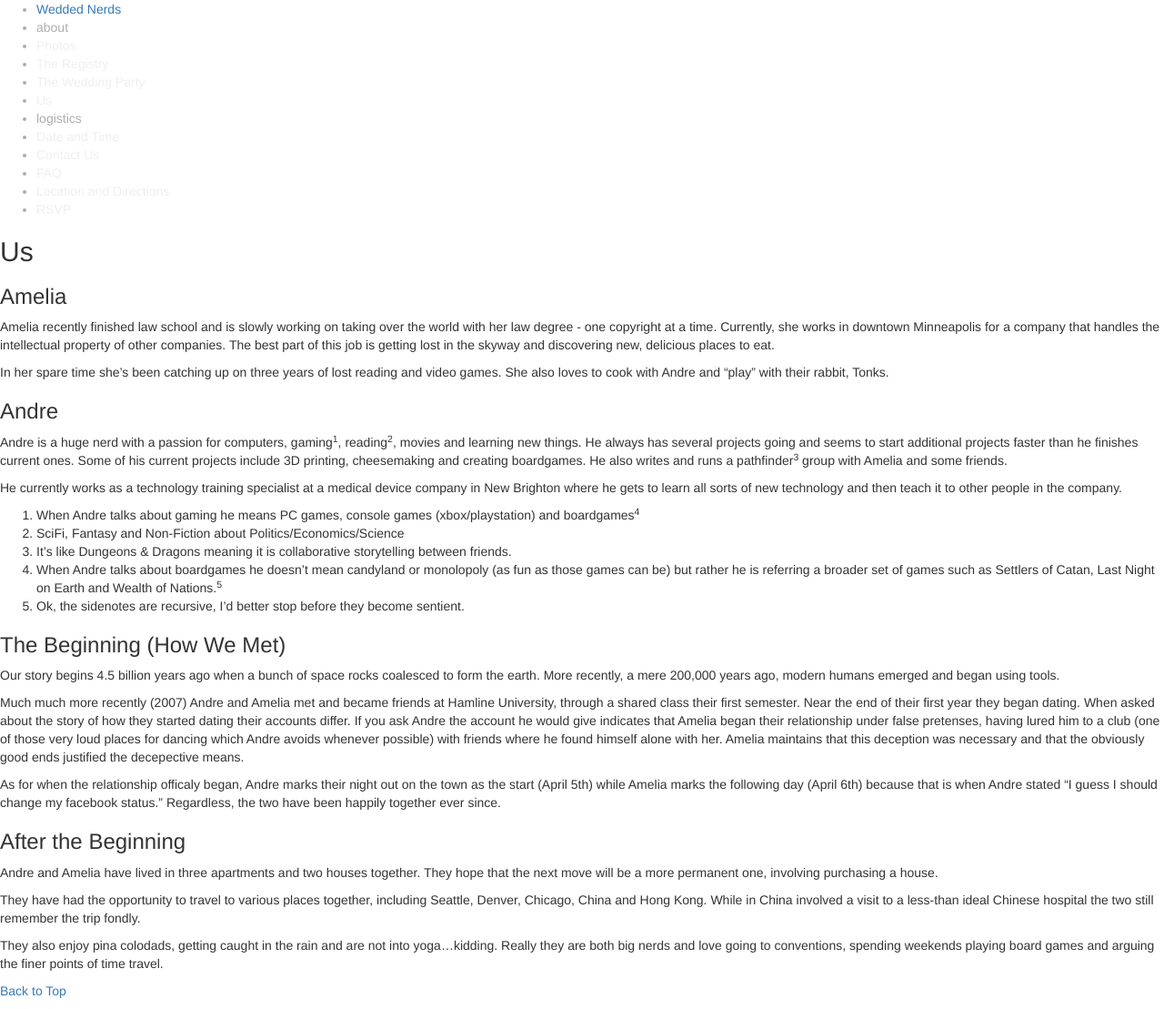
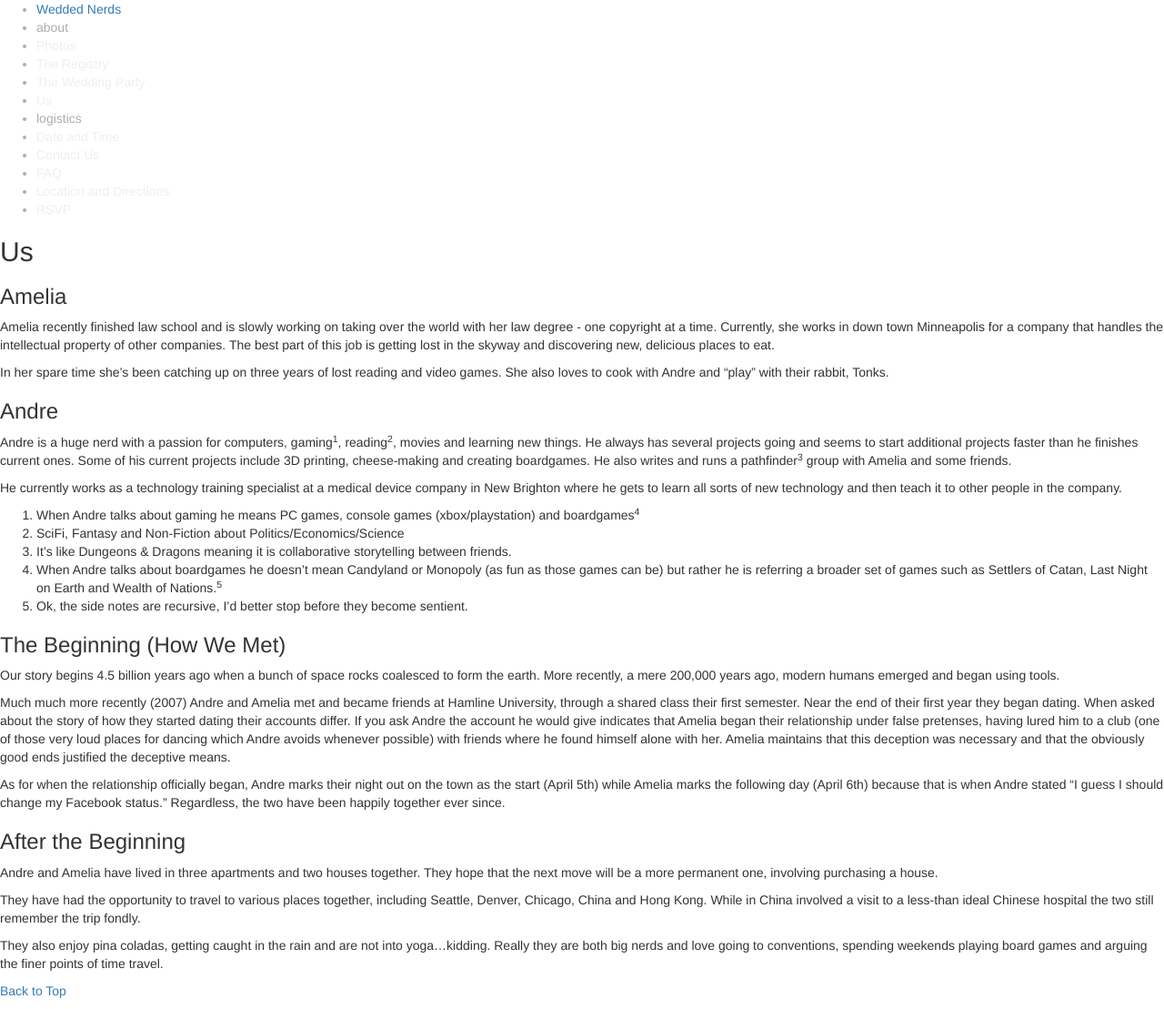
Before and after one commit to weddednerds/weddednerds.github.io, a Jekyll site: the page built from about/us.md, in a window 1280 px wide. Shown: the whole page at 91% size. Built offline with Jekyll 4.4.1, drawn with Linux system fonts in a browser that asks for light colours; nearby versions of some CDN libraries; library files that are not in the unit come from our copies; comment, search, counter and statistics services are not loaded.

Commit message:
holy spelling errors batman!
probably didn't get them all, I am not a poke-master

```diff
--- a/about/us.md
+++ b/about/us.md
@@ -6,31 +6,31 @@ resource: true
 ---
 
 ###Amelia
-Amelia recently finished law school and is slowly working on taking over the world with her law degree - one copyright at a time. Currently, she works in downtown Minneapolis for a company that handles the intellectual property of other companies. The best part of this job is getting lost in the skyway and discovering new, delicious places to eat.
+Amelia recently finished law school and is slowly working on taking over the world with her law degree - one copyright at a time. Currently, she works in down town Minneapolis for a company that handles the intellectual property of other companies. The best part of this job is getting lost in the skyway and discovering new, delicious places to eat.
 
 In her spare time she's been catching up on three years of lost reading and video games. She also loves to cook with Andre and "play" with their rabbit, Tonks.
 
 ###Andre
-Andre is a huge nerd with a passion for computers, gaming<sup>1</sup>, reading<sup>2</sup>, movies and learning new things. He always has several projects going and seems to start additional projects faster than he finishes current ones. Some of his current projects include 3D printing, cheesemaking and creating boardgames. He also writes and runs a pathfinder<sup>3</sup> group with Amelia and some friends.
+Andre is a huge nerd with a passion for computers, gaming<sup>1</sup>, reading<sup>2</sup>, movies and learning new things. He always has several projects going and seems to start additional projects faster than he finishes current ones. Some of his current projects include 3D printing, cheese-making and creating boardgames. He also writes and runs a pathfinder<sup>3</sup> group with Amelia and some friends.
 
 He currently works as a technology training specialist at a medical device company in New Brighton where he gets to learn all sorts of new technology and then teach it to other people in the company.
 
 1. When Andre talks about gaming he means PC games, console games (xbox/playstation) and boardgames<sup>4</sup>
 2. SciFi, Fantasy and Non-Fiction about Politics/Economics/Science
 3. It's like Dungeons & Dragons meaning it is collaborative storytelling between friends.
-4. When Andre talks about boardgames he doesn't mean candyland or monolopoly (as fun as those games can be) but rather he is referring a broader set of games such as Settlers of Catan, Last Night on Earth and Wealth of Nations.<sup>5</sup>
-5. Ok, the sidenotes are recursive, I'd better stop before they become sentient.
+4. When Andre talks about boardgames he doesn't mean Candyland or Monopoly (as fun as those games can be) but rather he is referring a broader set of games such as Settlers of Catan, Last Night on Earth and Wealth of Nations.<sup>5</sup>
+5. Ok, the side notes are recursive, I'd better stop before they become sentient.
 
 ###The Beginning (How We Met)
 Our story begins 4.5 billion years ago when a bunch of space rocks coalesced to form the earth.  More recently, a mere 200,000 years ago, modern humans emerged and began using tools.
 
-Much much more recently (2007) Andre and Amelia met and became friends at Hamline University, through a shared class their first semester. Near the end of their first year they began dating. When asked about the story of how they started dating their accounts differ. If you ask Andre the account he would give indicates that Amelia began their relationship under false pretenses, having lured him to a club (one of those very loud places for dancing which Andre avoids whenever possible) with friends where he found himself alone with her. Amelia maintains that this deception was necessary and that the obviously good ends justified the decepective means.
+Much much more recently (2007) Andre and Amelia met and became friends at Hamline University, through a shared class their first semester. Near the end of their first year they began dating. When asked about the story of how they started dating their accounts differ. If you ask Andre the account he would give indicates that Amelia began their relationship under false pretenses, having lured him to a club (one of those very loud places for dancing which Andre avoids whenever possible) with friends where he found himself alone with her. Amelia maintains that this deception was necessary and that the obviously good ends justified the deceptive means.
 
- As for when the relationship officaly began, Andre marks their night out on the town as the start (April 5th) while Amelia marks the following day (April 6th) because that is when Andre stated "I guess I should change my facebook status." Regardless, the two have been happily together ever since.
+ As for when the relationship officially began, Andre marks their night out on the town as the start (April 5th) while Amelia marks the following day (April 6th) because that is when Andre stated "I guess I should change my Facebook status." Regardless, the two have been happily together ever since.
 
 ###After the Beginning
 Andre and Amelia have lived in three apartments and two houses together. They hope that the next move will be a more permanent one, involving purchasing a house.
 
 They have had the opportunity to travel to various places together, including Seattle, Denver, Chicago, China and Hong Kong. While in China involved a visit to a less-than ideal Chinese hospital the two still remember the trip fondly.
 
-They also enjoy pina colodads, getting caught in the rain and are not into yoga...kidding. Really they are both big nerds and love going to conventions, spending weekends playing board games and arguing the finer points of time travel.
+They also enjoy pina coladas, getting caught in the rain and are not into yoga...kidding. Really they are both big nerds and love going to conventions, spending weekends playing board games and arguing the finer points of time travel.
```
Also changed, not shown: about/the-wedding-party.md (+1 -1 lines), faq/index.md (+2 -2 lines).
